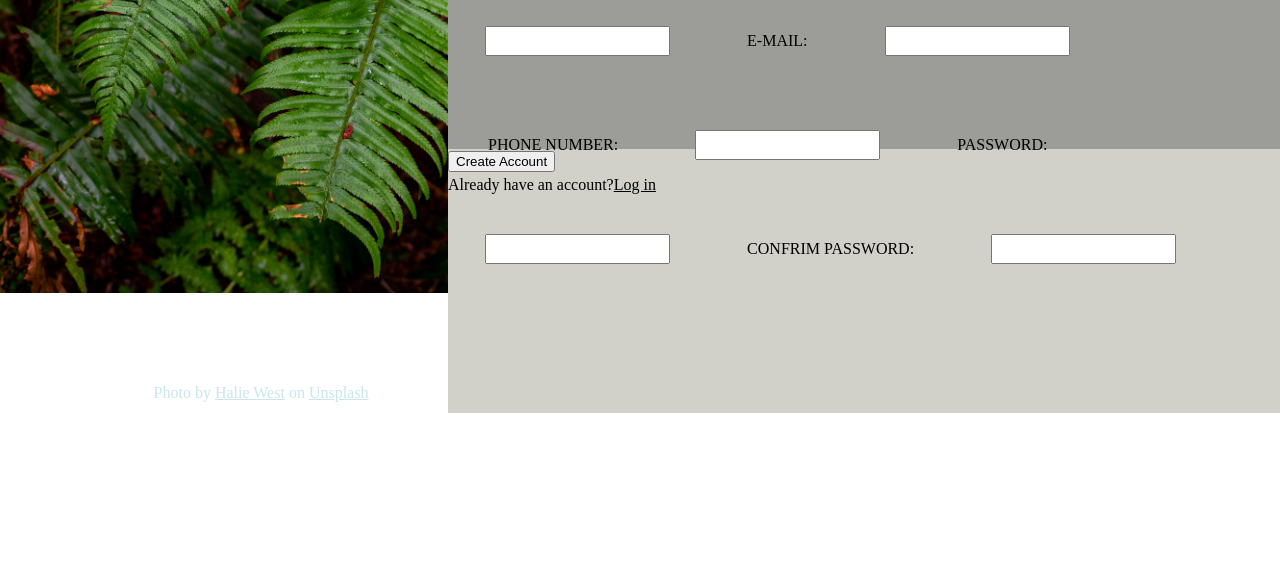
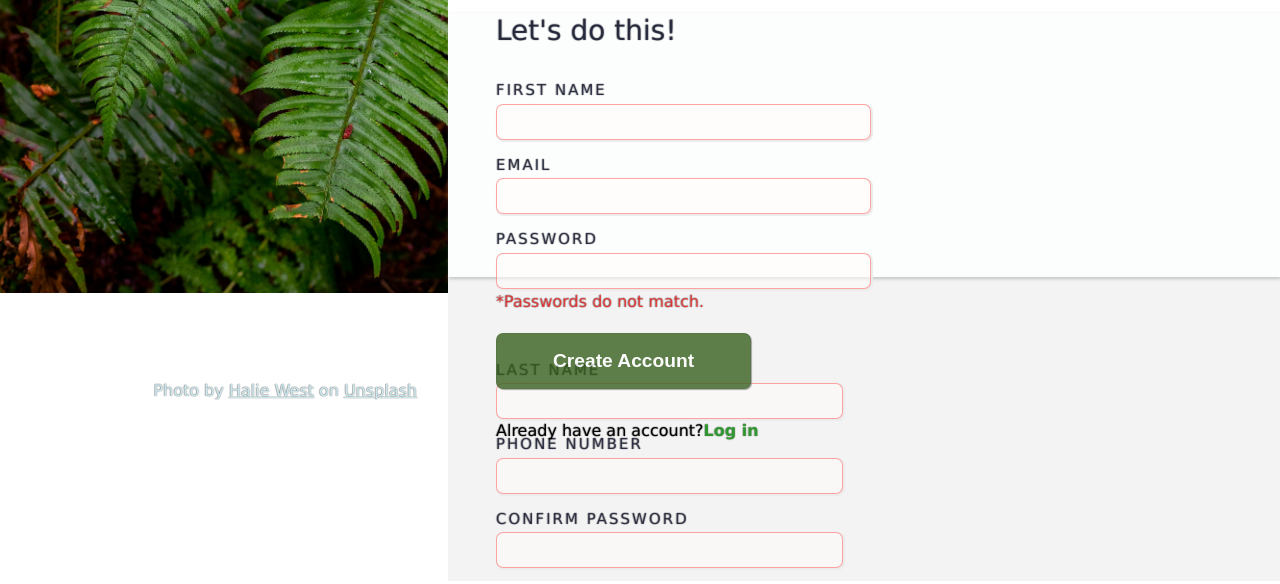
Before and after one commit to matiamorfati/SignUpForm, a plain HTML site: page index.html in a window 1280 px wide. Shown: the part 379-963 px from the top of the page. Before the commit the page ends 800 px from the top, so only its background shows below. Drawn offline with Linux system fonts and the light colour scheme.

Commit message:
end the project, finish design

```diff
--- a/index.html
+++ b/index.html
@@ -19,29 +19,46 @@
       </div>
      <div class="content-holder">
         <div id="first-block" class="block">
-          <p>This is not a real online service! You know you need something like this in your life to help you realize your deepest dreams.</p>
-          <p>Sign up now to get started.</p>
+          <p class="first-parahraph">This is not a real online service! You know you need something like this in your life to help you realize your deepest dreams.</p>
+          <p class="second-parahraph">Sign up now to get started.</p>
           <p id="youknowyouwantto">You know you want to.</p>
         </div>
         <div id="second-block" class="block">
-          <form>
-            <legend>Let's do this!</legend>
-            <label for="firstName">FIRST NAME:</label>
-            <input type="text" id="firstName" name="firstName">
-            <label for="lastName">LAST NAME:</label>
-            <input type="text" id="lastName" name="lastName">
-            <label for="eMail">E-MAIL:</label>
-            <input type="email" id="eMail" name="eMail">
-            <label for="phoneNumber">PHONE NUMBER:</label>
-            <input type="number" id="phoneNumber" name="phoneNumber">
-            <label for="password">PASSWORD:</label>
-            <input type="password" id="password" name="password">
-            <label for="passwordSecond">CONFRIM PASSWORD:</label>
-            <input type="password" id="passwordSecond" name="passwordSecond">
-          </form>
+         <h3>Let's do this!</h3>
+         <form action="get" method="post" class="form-main-div">
+          <div class="form-divs">
+              <div class="form-div">
+                <label for="firstName">FIRST NAME</label>
+                <input type="text" id="firstname" name="first_name" required>
+              </div>
+              <div class="form-div">
+                <label for="email">EMAIL</label>
+                <input id="email" type="email" for="email" name="email" required>
+              </div>
+              <div class="form-div">
+                <label for="password">PASSWORD</label>
+                <input id="password" type="password" for="password" name="password" required>
+                <div id="missing">*Passwords do not match.</div>
+              </div>
+          </div>
+          <div class="form-divs">
+            <div class="form-div">
+              <label for="lastname">LAST NAME</label>
+                <input id="lastname" type="text" id="lastname" name="last_name" required>
+            </div>
+            <div class="form-div">
+              <label for="phonenumber">PHONE NUMBER</label>
+                <input type="number" id="phonenumber" name="phonenumber" required>
+            </div>
+            <div class="form-div">
+              <label for="confirmpassword">CONFIRM PASSWORD</label>
+                <input type="password" id="confirmpassword" name="confirmpassword" required>
+            </div>
+          </div>
+         </form>
         </div>
         <div id="third-block" class="block">
-          <button>Create Account</button>
+          <button type="submit" id="submitbtn">Create Account</button>
           <div>Already have an account?<span class="link" id="login" ref="">Log in</span></div>
         </div>
      </div>
--- a/script.js
+++ b/script.js
@@ -0,0 +1,20 @@
+const password = document.getElementById("#password");
+const email = document.getElementById("#email");
+const confirmpassword = document.getElementById("#confirmpassword");
+const firstname = document.getElementById("#firstname");
+const lastname = document.getElementById("#lastname");
+const phonenumber = document.getElementById("#phonenumber");
+const missing = document.getElementById("#missing");
+
+const inputs =  [email, password, confirmpassword, lastname, phonenumber, firstname];
+
+inputs.forEach((item) => {
+    item.addEventListener("focusin", () => {
+        missing.textContent = "";
+        item.classList.remove("error");
+        if(item == password || item == confirmpassword) {
+            password.classList.remove("error");
+            confirmpassword.classList.remove("error");
+        }
+    });
+});
--- a/style.css
+++ b/style.css
@@ -1,17 +1,31 @@
 :root {
-    line-height: 1.5;
+  line-height: 1.3;
 }
 
-  h1, h2, h3, h4, h5, figure, p, ol, ul {
+h1,
+h2,
+h3,
+h4,
+h5,
+figure,
+p,
+ol,
+ul {
   margin: 0;
+  font-weight: lighter;
 }
 
-  ol[role="list"], ul[role="list"] {
+ol[role="list"],
+ul[role="list"] {
   list-style: none;
   padding-inline: 0;
 }
 
-  h1, h2, h3, h4, h5 {
+h1,
+h2,
+h3,
+h4,
+h5 {
   font-size: inherit;
   font-weight: inherit;
 }
@@ -25,7 +39,11 @@
   padding: 0;
   height: 100vh;
   overflow: hidden;
+  font-family: Verdana, Geneva, Tahoma, sans-serif;
+  text-shadow: -1px 0 rgba(0, 0, 0, 0.269), 0 1px rgba(0, 0, 0, 0.086), 1px 0 rgba(0, 0, 0, 0.121), 0 -1px rgba(0, 0, 0, 0.155);
+  ;
 }
+
 /* default styles ends here  */
 
 @font-face {
@@ -40,6 +58,8 @@
   height: 100%;
 }
 
+/* LEFT SIDE */
+/* RESPONSIVNESS TODO */
 .img-holder {
   display: flex;
   flex-direction: column;
@@ -65,21 +85,21 @@ height: 100%;
 h1 {
   font-family: logo-font, sans-serif;
   font-size: 9rem;
-    color:aliceblue;
+  color: aliceblue;
 }
 
 .img-credit {
   position: absolute;
   top: 95vh;
   left: 12%;
-  color:rgb(200, 230, 235);
+  color: rgb(200, 230, 235);
 }
 
 .link {
   text-decoration: underline;
 }
 
-.link:hover{
+.link:hover {
   color: rgb(116, 235, 235);
   cursor: pointer;
 }
@@ -93,26 +113,149 @@ h1 {
   flex-direction: column;
   overflow: hidden;
 }
+
 .block {
   --_backgroundcol: var(--backgroundcol, rgb(231, 188, 188));
   background-color: var(--_backgroundcol);
   height: 33vh;
 }
 
-form{
+#first-block,
+#third-block {
+  --backgroundcol: rgba(231, 231, 231, 0.515);
+  padding-top: 40px;
+
+}
+
+.content-holder>* {
+  padding-left: 3rem;
+}
+
+/*FIRST BLOCK ON THE RIGHT */
+#first-block {
+  height: 21rem;
+}
+
+#first-block>p {
+  font-size: 28px;
+}
+
+.first-parahraph {
+  padding: 80px 200px 0px 0px;
+}
+
+.second-parahraph {
+  padding: 0px 100px 0px 0px;
+
+}
+
+#youknowyouwantto {
+  padding: 25px 55px 25px 0 px;
+}
+
+/*SECOND BLOCK ON THE RIGHT*/
+
+#second-block {
+  --backgroundcol: rgb(252, 254, 254);
+  box-shadow: 1px 2px 3px rgba(113, 113, 113, 0.65);
+}
+
+h3 {
+  font-size: 28px;
+  color: rgba(3, 5, 32, 0.73);
+  margin-top: 1rem;
+}
+
+label {
+  font-size: 15px;
+  letter-spacing: 2px;
+  padding-bottom: 3px;
+  color: rgba(3, 5, 32, 0.73);
+}
+
+input {
+  height: 2rem;
+  border: 0px;
+  box-shadow: 1px 1px 1px 1px rgb(235, 235, 235);
+  border-radius: 7px;
+  background-color: rgba(255, 252, 248, 0.604);
+  background-blend-mode: hard-light;
+}
+
+input:focus {
+  transition: 0.4s;
+}
+
+input:hover, input:focus {
+  box-shadow: 1px 1px 1px 1px rgba(155, 155, 246, 0.814);
+}
+
+input:focus {
+  background-color: rgba(228, 217, 196, 0.308);
+  outline: none;
+}
+
+input:invalid {
+  border: 1px solid rgba(255, 0, 0, 0.348);
+}
+
+input:valid {
+  border: 1px solid rgba(24, 71, 10, 0.348);
+}
+
+
+
+#missing {
+  padding-top: 3px;
+  color: rgba(255, 0, 0, 0.635);
+}
+.form-main-div {
   display: flex;
   flex-wrap: wrap;
 }
 
-input, label {
-  margin: 5ch;
-}
-#first-block, #third-block {
-    --backgroundcol: rgb(209, 209, 202);
-
+.form-div {
+  display: flex;
+  flex-direction: column;
+  margin-bottom: 1rem;
+  width: 180%;
 }
 
-#second-block {
-    --backgroundcol: rgb(156, 156, 152);
-    box-shadow: 2px black;
+.form-divs {
+  margin: 2rem 16rem 0 0 ;
 }
+
+/*THIRD BLOCK ON THE RIGHT*/
+
+button {
+  font-size: 1.2rem;
+  font-weight: 900;
+  color: rgb(255, 255, 255);
+  background-color: rgb(56, 97, 30);
+  padding: 1rem 3.5rem;
+  border: 1px solid rgba(0, 0, 0, 0.097);
+  border-radius: 7px;
+  box-shadow: 1px 1px 1px rgb(143, 143, 143);
+  margin-top: 1rem;
+  margin-bottom: 2rem;
+  transition: 0.3s;
+  opacity: 0.8;
+}
+
+button:hover {
+  cursor: grab;
+  box-shadow: 1px 1px 5px 2px rgba(0, 0, 0, 0.38);
+  opacity: 1;
+}
+
+#login {
+  color: green;
+  font-weight: bold;
+  text-decoration: none;
+  transition: 0.3s;
+  opacity: 0.8;
+}
+
+#login:hover{
+  opacity: 1;
+}
```
Lines whose indentation alone changed are shown as unchanged.
